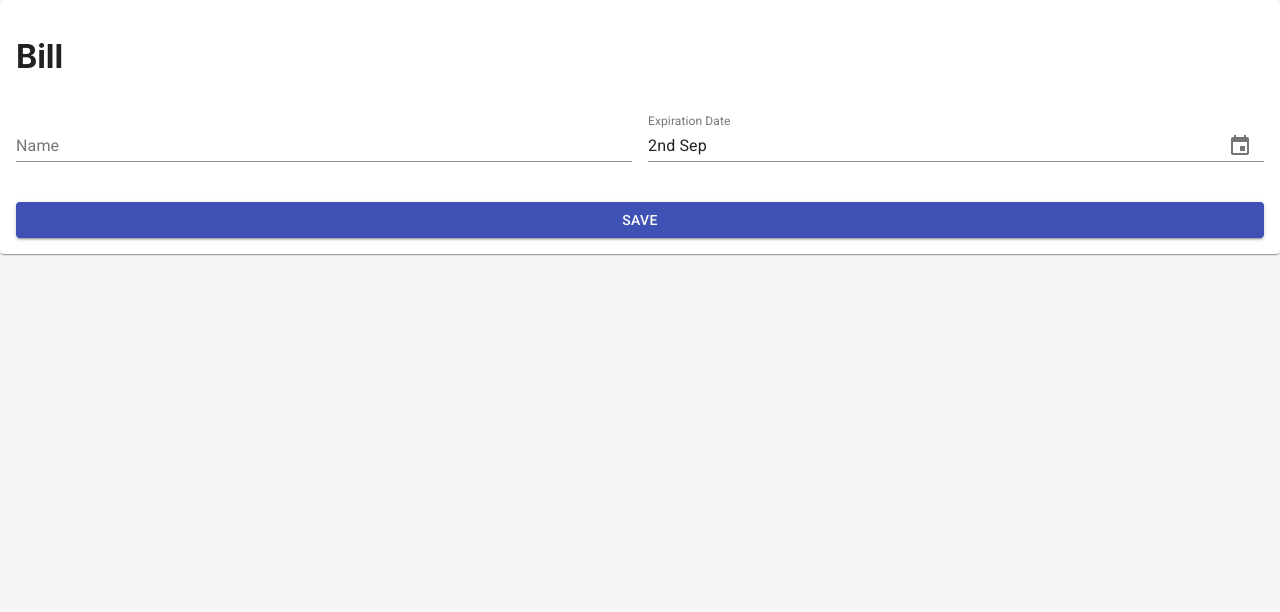
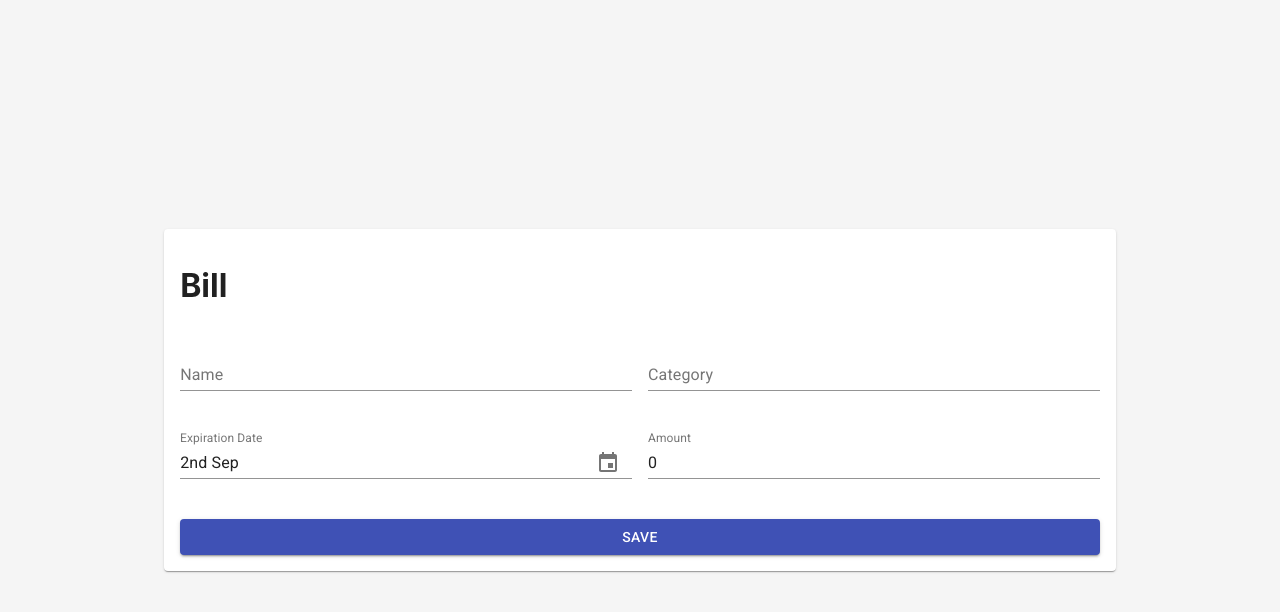
Before and after one commit to mjlucero/bills-reminder-app, a React (Create React App) app: page /bill in a window 1280 px wide. Shown: the top 612 px of the page. Built offline with nearby package versions, Linux system fonts and the light colour scheme; no server answers; sample sign-in values are in the browser's storage.

Commit message:
New bill form page

```diff
--- a/src/pages/Bill/index.jsx
+++ b/src/pages/Bill/index.jsx
@@ -1,7 +1,10 @@
-import React, { useState } from "react";
+import React, { useContext } from "react";
 
 import { Button, TextField, Grid, Paper, makeStyles } from "@material-ui/core";
 import { KeyboardDatePicker } from "@material-ui/pickers";
+import { saveBill } from "services/billService";
+import { UserContext } from "context/UserContext";
+import { useForm } from "hooks/useForm";
 
 const useStyles = makeStyles((theme) => ({
   button: {
@@ -19,34 +22,99 @@ const useStyles = makeStyles((theme) => ({
 export const Bill = () => {
   const classes = useStyles();
 
-  const [selectedDate, handleDateChange] = useState(new Date());
+  const { user } = useContext(UserContext);
+
+  const { formData: billForm, handleInputChange, reset } = useForm({
+    name: "",
+    category: "",
+    expirationDate: new Date(),
+    amount: 0,
+  });
+
+  const { name, category, expirationDate, amount } = billForm;
+
+  const handleDateChange = (date) => {
+    handleInputChange({
+      target: {
+        name: "expirationDate",
+        value: date,
+      },
+    });
+  };
+
+  const handleSave = () => {
+    saveBill({
+      userId: user.uid,
+      name,
+      category,
+      expirationDate,
+      amount,
+    }).then()
+
+
+  };
+
   return (
+    <div className="flex-centered-container">
       <form autoComplete="off">
         <Paper className={classes.paper}>
           <h1>Bill</h1>
           <Grid container spacing={2}>
-            <Grid item xs={12} sm={6} alignItems="center">
-              <TextField className={classes.input} id="Name" label="Name" fullWidth />
+            <Grid container item xs={12} sm={6} alignItems="center">
+              <TextField
+                className={classes.input}
+                fullWidth
+                id="name"
+                label="Name"
+                name="name"
+                onChange={handleInputChange}
+                value={name}
+              />
             </Grid>
-            <Grid item xs={12} sm={6} alignItems="center">
+            <Grid container item xs={12} sm={6} alignItems="center">
+              <TextField
+                className={classes.input}
+                fullWidth
+                id="category"
+                label="Category"
+                name="category"
+                onChange={handleInputChange}
+                value={category}
+              />
+            </Grid>
+            <Grid container item xs={12} sm={6} alignItems="center">
               <KeyboardDatePicker
+                disableToolbar
+                format="do LLL"
                 fullWidth
-                disableToolbar
+                id="expiration-date"
+                label="Expiration Date"
+                margin="normal"
+                name="expirationDate"
+                value={expirationDate}
                 variant="inline"
-                format="do LLL"
-                margin="normal"
-                id="date-picker-inline"
-                label="Expiration Date"
-                value={selectedDate}
                 onChange={handleDateChange}
                 KeyboardButtonProps={{
                   "aria-label": "change date",
                 }}
               />
             </Grid>
+            <Grid container item xs={12} sm={6} alignItems="center">
+              <TextField
+                className={classes.input}
+                fullWidth
+                id="amount"
+                label="Amount"
+                name="amount"
+                onChange={handleInputChange}
+                value={amount}
+                type="number"
+              />
+            </Grid>
             <Grid item xs={12}>
               <Button
                 className={classes.button}
+                onClick={handleSave}
                 variant="contained"
                 color="primary"
                 fullWidth
@@ -57,5 +125,6 @@ export const Bill = () => {
           </Grid>
         </Paper>
       </form>
+    </div>
   );
 };
```
